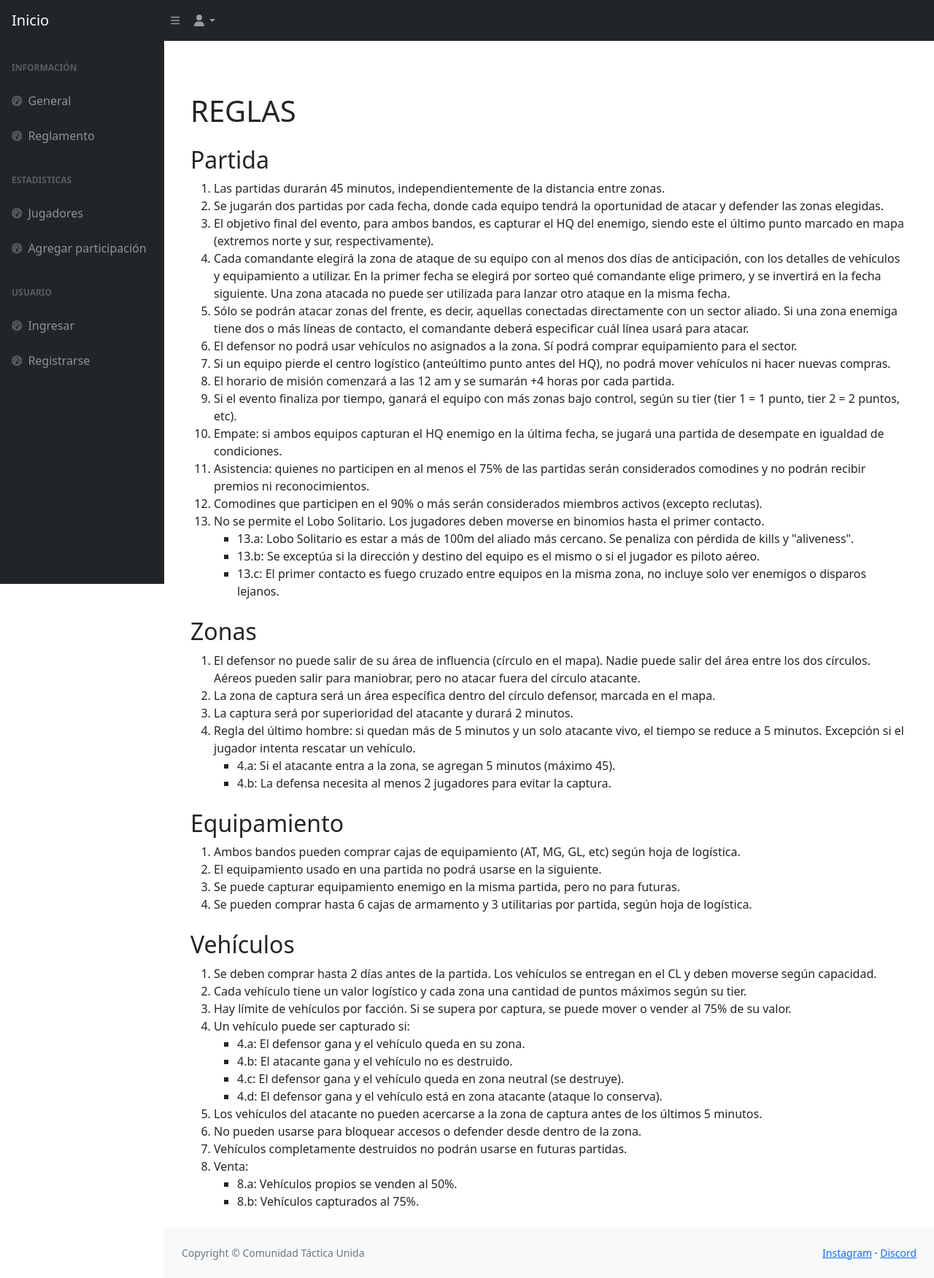
After one commit to RomanoDan/CTU_Stats, a Django app: page /reglamento/ in a window 1280 px wide. The commit adds this page. Shown: the whole page at 73% size. Run offline with Django 5.2, Linux system fonts and the light colour scheme; some libraries are stand-ins or nearby versions.

Commit message:
Corregido funcionamiento general de agregar participación, adaptandoló al agregado de Bando. Lista de jugadores ahora dividida por bando. Agregadas páginas de información.

```diff
--- a/inicio/templates/inicio/inicio.html
+++ b/inicio/templates/inicio/inicio.html
@@ -1,3 +1,7 @@
 {% extends "template_base.html" %}
+{% load static %}
 
-{% block titulo %}Inicio{% endblock titulo %}Inicio
+{% block titulo %}Campaña Chasiv Yar 2025{% endblock titulo %}
+{% block contenido %}
+<img src="{% static 'img/2023_LOGO.png' %}" alt="Logo CTU" class="d-block mx-auto" style="max-width: 500px;">
+{% endblock contenido %}
--- /dev/null
+++ b/inicio/templates/inicio/reglamento.html
@@ -0,0 +1,71 @@
+{% extends 'template_base.html' %}
+
+{% block contenido %}
+<div class="container mt-5">
+  <h1 class="mb-4">REGLAS</h1>
+
+  <h2 class="mt-4">Partida</h2>
+  <ol>
+      <li>Las partidas durarán 45 minutos, independientemente de la distancia entre zonas.</li>
+      <li>Se jugarán dos partidas por cada fecha, donde cada equipo tendrá la oportunidad de atacar y defender las zonas elegidas.</li>
+      <li>El objetivo final del evento, para ambos bandos, es capturar el HQ del enemigo, siendo este el último punto marcado en mapa (extremos norte y sur, respectivamente).</li>
+      <li>Cada comandante elegirá la zona de ataque de su equipo con al menos dos días de anticipación, con los detalles de vehículos y equipamiento a utilizar. En la primer fecha se elegirá por sorteo qué comandante elige primero, y se invertirá en la fecha siguiente. Una zona atacada no puede ser utilizada para lanzar otro ataque en la misma fecha.</li>
+      <li>Sólo se podrán atacar zonas del frente, es decir, aquellas conectadas directamente con un sector aliado. Si una zona enemiga tiene dos o más líneas de contacto, el comandante deberá especificar cuál línea usará para atacar.</li>
+      <li>El defensor no podrá usar vehículos no asignados a la zona. Sí podrá comprar equipamiento para el sector.</li>
+      <li>Si un equipo pierde el centro logístico (anteúltimo punto antes del HQ), no podrá mover vehículos ni hacer nuevas compras.</li>
+      <li>El horario de misión comenzará a las 12 am y se sumarán +4 horas por cada partida.</li>
+      <li>Si el evento finaliza por tiempo, ganará el equipo con más zonas bajo control, según su tier (tier 1 = 1 punto, tier 2 = 2 puntos, etc).</li>
+      <li>Empate: si ambos equipos capturan el HQ enemigo en la última fecha, se jugará una partida de desempate en igualdad de condiciones.</li>
+      <li>Asistencia: quienes no participen en al menos el 75% de las partidas serán considerados comodines y no podrán recibir premios ni reconocimientos.</li>
+      <li>Comodines que participen en el 90% o más serán considerados miembros activos (excepto reclutas).</li>
+      <li>No se permite el Lobo Solitario. Los jugadores deben moverse en binomios hasta el primer contacto.</li>
+      <ul>
+          <li>13.a: Lobo Solitario es estar a más de 100m del aliado más cercano. Se penaliza con pérdida de kills y "aliveness".</li>
+          <li>13.b: Se exceptúa si la dirección y destino del equipo es el mismo o si el jugador es piloto aéreo.</li>
+          <li>13.c: El primer contacto es fuego cruzado entre equipos en la misma zona, no incluye solo ver enemigos o disparos lejanos.</li>
+      </ul>
+  </ol>
+
+  <h2 class="mt-4">Zonas</h2>
+  <ol>
+      <li>El defensor no puede salir de su área de influencia (círculo en el mapa). Nadie puede salir del área entre los dos círculos. Aéreos pueden salir para maniobrar, pero no atacar fuera del círculo atacante.</li>
+      <li>La zona de captura será un área específica dentro del círculo defensor, marcada en el mapa.</li>
+      <li>La captura será por superioridad del atacante y durará 2 minutos.</li>
+      <li>Regla del último hombre: si quedan más de 5 minutos y un solo atacante vivo, el tiempo se reduce a 5 minutos. Excepción si el jugador intenta rescatar un vehículo.</li>
+      <ul>
+          <li>4.a: Si el atacante entra a la zona, se agregan 5 minutos (máximo 45).</li>
+          <li>4.b: La defensa necesita al menos 2 jugadores para evitar la captura.</li>
+      </ul>
+  </ol>
+
+  <h2 class="mt-4">Equipamiento</h2>
+  <ol>
+      <li>Ambos bandos pueden comprar cajas de equipamiento (AT, MG, GL, etc) según hoja de logística.</li>
+      <li>El equipamiento usado en una partida no podrá usarse en la siguiente.</li>
+      <li>Se puede capturar equipamiento enemigo en la misma partida, pero no para futuras.</li>
+      <li>Se pueden comprar hasta 6 cajas de armamento y 3 utilitarias por partida, según hoja de logística.</li>
+  </ol>
+
+  <h2 class="mt-4">Vehículos</h2>
+  <ol>
+      <li>Se deben comprar hasta 2 días antes de la partida. Los vehículos se entregan en el CL y deben moverse según capacidad.</li>
+      <li>Cada vehículo tiene un valor logístico y cada zona una cantidad de puntos máximos según su tier.</li>
+      <li>Hay límite de vehículos por facción. Si se supera por captura, se puede mover o vender al 75% de su valor.</li>
+      <li>Un vehículo puede ser capturado si:</li>
+      <ul>
+          <li>4.a: El defensor gana y el vehículo queda en su zona.</li>
+          <li>4.b: El atacante gana y el vehículo no es destruido.</li>
+          <li>4.c: El defensor gana y el vehículo queda en zona neutral (se destruye).</li>
+          <li>4.d: El defensor gana y el vehículo está en zona atacante (ataque lo conserva).</li>
+      </ul>
+      <li>Los vehículos del atacante no pueden acercarse a la zona de captura antes de los últimos 5 minutos.</li>
+      <li>No pueden usarse para bloquear accesos o defender desde dentro de la zona.</li>
+      <li>Vehículos completamente destruidos no podrán usarse en futuras partidas.</li>
+      <li>Venta:</li>
+      <ul>
+          <li>8.a: Vehículos propios se venden al 50%.</li>
+          <li>8.b: Vehículos capturados al 75%.</li>
+      </ul>
+  </ol>
+</div>
+{% endblock %}
--- a/inicio/urls.py
+++ b/inicio/urls.py
@@ -1,9 +1,11 @@
 
 from django.urls import path
-from inicio.views import inicio, crear_participacion, lista_jugadores
+from inicio.views import inicio, crear_participacion, lista_jugadores,reglamento,info_general
 
 urlpatterns = [
     path('', inicio, name='inicio'),
     path('crear-participacion/', crear_participacion, name='crear_participacion'),
     path('jugadores/', lista_jugadores, name='lista_jugadores'),
+    path('reglamento/', reglamento, name='reglamento'),
+    path('info-campana/', info_general, name='info_general'),
 ]
--- a/inicio/views.py
+++ b/inicio/views.py
@@ -6,9 +6,19 @@ from .models import Jugador, Participacion, Kill
 def inicio(request):
     return render(request, 'inicio/inicio.html')
 
+def reglamento(request):
+    return render(request, 'inicio/reglamento.html')
+
+def info_general(request):
+    return render(request, 'inicio/info_general.html')
+
 def lista_jugadores(request):
-    jugadores = Jugador.objects.all().order_by('-kills')  # Puedes ordenar como prefieras
-    return render(request, 'inicio/lista_jugadores.html', {'jugadores': jugadores})
+    jugadores_rusia = Jugador.objects.filter(bando='RUSIA')
+    jugadores_ucrania = Jugador.objects.filter(bando='UCRANIA')
+    return render(request, 'inicio/lista_jugadores.html', {
+    'jugadores_rusia': jugadores_rusia,
+    'jugadores_ucrania': jugadores_ucrania,
+})
 
 def crear_participacion(request):
     if request.method == 'POST':
@@ -17,14 +27,16 @@ def crear_participacion(request):
 
         if form.is_valid() and formset.is_valid():
             nickname = form.cleaned_data['nickname']
-            jugador, _ = Jugador.objects.get_or_create(nickname=nickname)
+            bando = form.cleaned_data['bando']  # Nuevo campo desde el form
+            murio = form.cleaned_data['murio']
 
+            # Crear instancia de Participacion
             participacion = Participacion(
                 nickname=nickname,
-                jugador=jugador,
-                murio=form.cleaned_data['murio']
+                murio=murio
             )
-            participacion.save()
+            participacion.bando = bando  # Asignamos bando temporal
+            participacion.save()  # Aquí ya se crea el jugador con ese bando
 
             cantidad_kills = 0
 
@@ -36,12 +48,19 @@ def crear_participacion(request):
                 arma = kill_form.cleaned_data.get('arma')
                 distancia = kill_form.cleaned_data.get('distancia')
 
-                # Crea la víctima si no existe
-                victima, _ = Jugador.objects.get_or_create(nickname=victima_nickname)
+                if not victima_nickname:
+                    continue
+
+                # Crear o buscar la víctima con el bando contrario
+                bando_contrario = 'RUSIA' if participacion.bando == 'UCRANIA' else 'UCRANIA'
+                victima, _ = Jugador.objects.get_or_create(
+                    nickname=victima_nickname.strip(),
+                    defaults={'bando': bando_contrario}
+                )
 
                 Kill.objects.create(
                     participacion=participacion,
-                    killer=jugador,
+                    killer=participacion.jugador,
                     victima=victima,
                     arma=arma,
                     distancia=distancia
@@ -49,15 +68,9 @@ def crear_participacion(request):
 
                 cantidad_kills += 1
 
-            # Actualizar estadísticas
+            # Guardar la cantidad de kills y actualizar jugador + estadísticas
             participacion.cantidad_kills = cantidad_kills
             participacion.save()
-
-            jugador.participaciones += 1
-            jugador.kills += cantidad_kills
-            if participacion.murio:
-                jugador.muertes += 1
-            jugador.save()
 
             return redirect('lista_jugadores')
     else:
--- a/templates/template_base.html
+++ b/templates/template_base.html
@@ -34,6 +34,16 @@
                 <nav class="sb-sidenav accordion sb-sidenav-dark" id="sidenavAccordion">
                     <div class="sb-sidenav-menu">
                         <div class="nav">
+                            <div class="sb-sidenav-menu-heading">Información</div>
+                            <a class="nav-link" href="{% url "info_general" %}">
+                                <div class="sb-nav-link-icon"><i class="fas fa-tachometer-alt"></i></div>
+                                General
+                            </a>
+                            <a class="nav-link" href="{% url "reglamento" %}">
+                                <div class="sb-nav-link-icon"><i class="fas fa-tachometer-alt"></i></div>
+                                Reglamento
+                            </a>
+                        <div class="nav">
                             <div class="sb-sidenav-menu-heading">Estadisticas</div>
                             <a class="nav-link" href="{% url "lista_jugadores" %}">
                                 <div class="sb-nav-link-icon"><i class="fas fa-tachometer-alt"></i></div>
@@ -54,18 +64,15 @@
                             </a>
                         </div>
                     </div>
-                    <div class="sb-sidenav-footer">
-                        <div class="small">Logged in as:</div>
-                        MODIFICAR PARA QUE TOME EL USUARIO LOGUEADO
-                    </div>
+
                 </nav>
             </div>
             <div id="layoutSidenav_content">
                 <main>
                     <div class="container-fluid px-4">
-                        <h1 class="mt-4">{% block titulo %}Titulo genérico{% endblock titulo %}</h1>
+                        <h1 class="mt-4" align="center">{% block titulo %}{% endblock titulo %}</h1>
                         <ol class="breadcrumb mb-4">
-                            <li class="breadcrumb-item active">{% block contenido %}Contenido genérico{% endblock contenido %}</li>
+                            {% block contenido %}{% endblock contenido %}
                         </ol>
                 </main>
                 <footer class="py-4 bg-light mt-auto">
```
Also changed, not shown: inicio/forms.py (+7 -2 lines), inicio/models.py (+35 -11 lines), inicio/templates/inicio/crear_participacion.html (+28 -16 lines), inicio/templates/inicio/info_general.html (added, +42 -0 lines), inicio/templates/inicio/lista_jugadores.html (+83 -16 lines), inicio/migrations/0001_initial.py, inicio/static/img/2023_LOGO.png (added), inicio/static/img/ru.png (added), inicio/static/img/ua.png (added).
